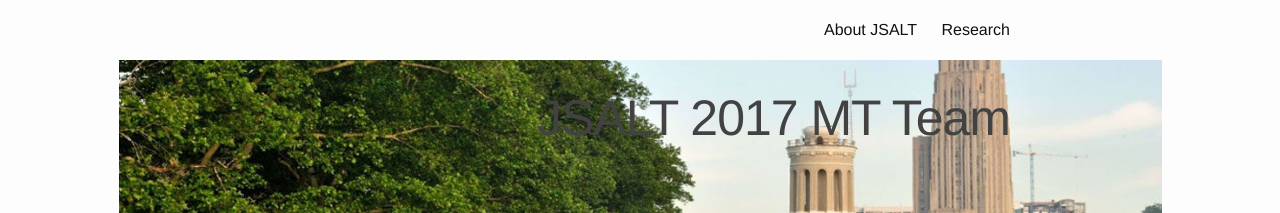
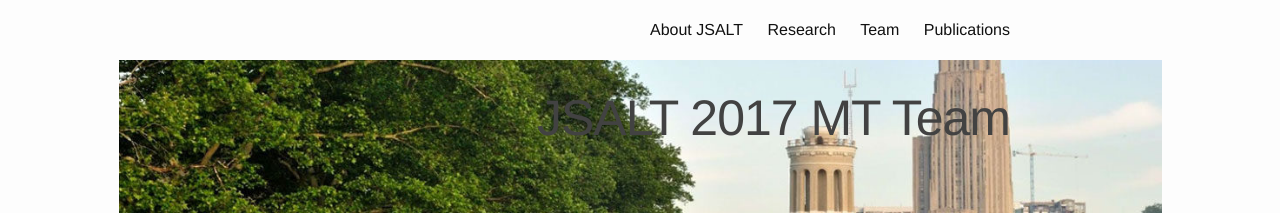
Before and after one commit to duyvuleo/ws17mt, a Jekyll site: the page built from index.md, in a window 1280 px wide. Shown: the top 213 px of the page. Built offline with Jekyll 4.4.1, drawn with Linux system fonts in a browser that asks for light colours.

Commit message:
add team research nav

```diff
--- a/_includes/header.html
+++ b/_includes/header.html
@@ -6,6 +6,12 @@
         {% endif %}
 	{% if my_page.research %}
         <a class="page-link" href="{{ my_page.url | prepend: site.github.url }}">{{ my_page.research | escape }}</a>
+        {% endif %}
+	{% if my_page.team %}
+        <a class="page-link" href="{{ my_page.url | prepend: site.github.url }}">{{ my_page.team | escape }}</a>
+        {% endif %}
+	{% if my_page.pubs %}
+        <a class="page-link" href="{{ my_page.url | prepend: site.github.url }}">{{ my_page.pubs | escape }}</a>
         {% endif %}
       {% endfor %}
   </nav>
--- a/index.md
+++ b/index.md
@@ -2,8 +2,8 @@
 layout: page
 title: About JSALT
 research: Research
+team: Team
 pubs: Publications
-contact: Contact
 ---
 
 The 2017 Annual Jelinek Memorial Workshop on Speech and Language Technology (JSALT) will be held at Carnegie Mellon University Language Technologies Institute in Pittsburgh, PA.
```
